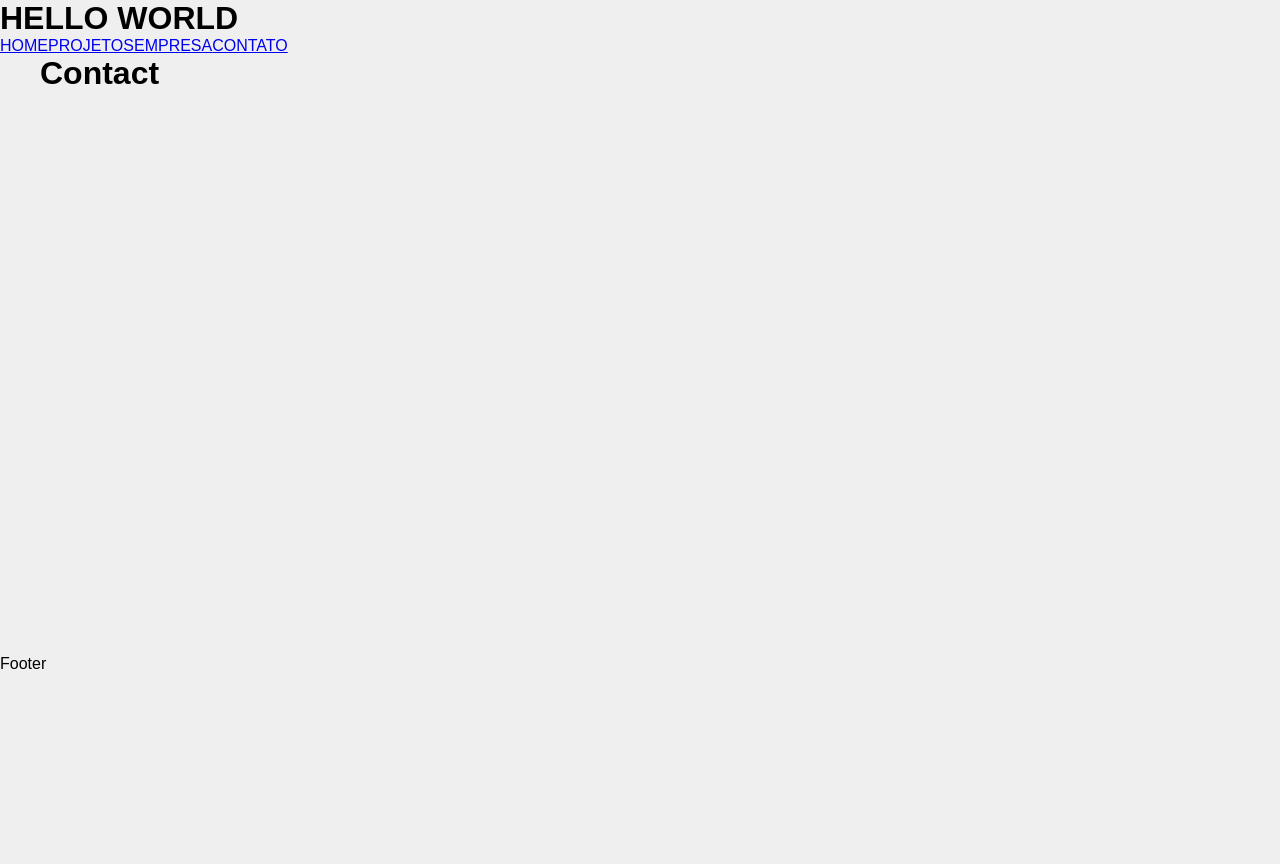
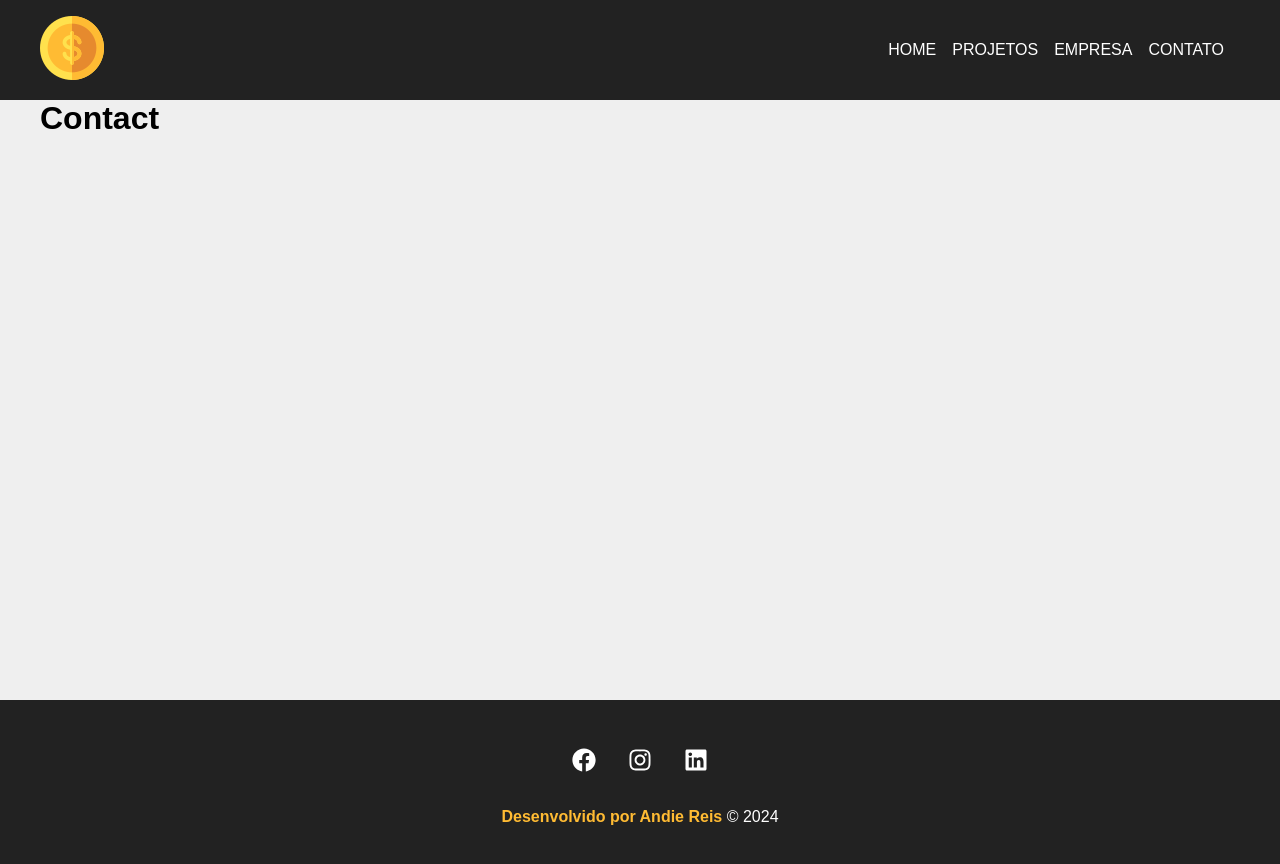
Before and after one commit to AndieReis/costs-project, a React (Create React App) app: page /contact in a window 1280 px wide. Shown: the top 864 px of the page. Before the commit the page ends 800 px from the top, so only its background shows below. Built offline with nearby package versions, Linux system fonts and the light colour scheme; a web font is replaced by a local one.

Commit message:
Add navbar and footer

```diff
--- a/package.json
+++ b/package.json
@@ -10,6 +10,7 @@
     "react": "^18.2.0",
     "react-dom": "^18.2.0",
     "react-icon": "^1.0.0",
+    "react-icons": "^5.0.1",
     "react-router-dom": "^6.22.3",
     "react-scripts": "5.0.1",
     "uuid": "^9.0.1",
--- a/src/App.js
+++ b/src/App.js
@@ -1,18 +1,18 @@
 import React from 'react'
 import { BrowserRouter as Router, Routes, Route, Link } from 'react-router-dom'
-import Navbar from './components/Navbar';
+import Navbar from './components/layout/Navbar';
 import Home from './components/pages/Home';
 import Projects from './components/pages/Projects';
 import Company from './components/pages/Company';
 import Contact from './components/pages/Contact';
 
 import Container from './components/layout/Container';
+import Footer from './components/layout/Footer';
 
 function App() {
   return (
     <Router>
       <div className="App">
-        <h1>HELLO WORLD</h1>
         <Navbar />
       </div>
 
@@ -25,7 +25,7 @@ function App() {
         </Routes>
       </Container>
 
-      <p>Footer</p>
+      <Footer />
     </Router>
 
 
--- a/src/components/Navbar.js
+++ /dev/null
@@ -1,14 +0,0 @@
-import { Link } from "react-router-dom";
-
-function Navbar() {
-    return (
-        <nav>
-            <Link to='/'>HOME</Link>
-            <Link to='/projects'>PROJETOS</Link>
-            <Link to='/company'>EMPRESA</Link>
-            <Link to='/contact'>CONTATO</Link>
-        </nav>
-    )
-}
-
-export default Navbar
--- /dev/null
+++ b/src/components/layout/Footer.js
@@ -0,0 +1,24 @@
+import styles from "./Footer.module.css"
+import { FaFacebook, FaInstagram, FaLinkedin } from "react-icons/fa"
+
+function Footer() {
+    return (
+        <footer className={styles.footer}>
+            <ul>
+                <li>
+                    <FaFacebook />
+                </li>
+                <li>
+                    <FaInstagram />
+                </li>
+                <li>
+                    <FaLinkedin />
+                </li>
+
+            </ul>
+            <p className={styles.copy}><span>Desenvolvido por Andie Reis</span> &copy; 2024</p>
+        </footer>
+    )
+}
+
+export default Footer
--- /dev/null
+++ b/src/components/layout/Footer.module.css
@@ -0,0 +1,34 @@
+.footer {
+    background-color: #222;
+    color: #fff;
+    padding: 3em;
+    text-align: center;
+}
+
+.footer ul {
+    display: flex;
+    justify-content: center;
+    list-style-type: none;
+}
+
+.footer li {
+    margin: 0 1em;
+}
+
+.footer li:hover {
+    color: #ffbb33;
+}
+
+.footer svg {
+    font-size: 1.5em;
+    cursor: pointer;
+}
+
+.copy {
+    margin-top: 2em;
+}
+
+.copy span {
+    font-weight: bold;
+    color: #ffbb33;
+}
--- /dev/null
+++ b/src/components/layout/Navbar.js
@@ -0,0 +1,34 @@
+import { Link } from "react-router-dom";
+
+import Container from "./Container";
+import logo from "../../img/costs_logo.png";
+
+import styles from "./Navbar.module.css"
+
+function Navbar() {
+    return (
+        <nav className={styles.navbar}>
+            <Container>
+                <Link to='/'>
+                    <img src={logo} alt='logo' />
+                </Link>
+                <ul className={styles.list}>
+                    <li>
+                        <Link to='/'>HOME</Link>
+                    </li>
+                    <li>
+                        <Link to='/projects'>PROJETOS</Link>
+                    </li>
+                    <li>
+                        <Link to='/company'>EMPRESA</Link>
+                    </li>
+                    <li>
+                        <Link to='/contact'>CONTATO</Link>
+                    </li>
+                </ul>
+            </Container>
+        </nav>
+    )
+}
+
+export default Navbar
--- /dev/null
+++ b/src/components/layout/Navbar.module.css
@@ -0,0 +1,25 @@
+.navbar {
+    display: flex;
+    justify-content: space-between;
+    background-color: #222;
+    padding: 1em;
+}
+
+.list {
+    display: flex;
+    list-style: none;
+    align-items: center;
+}
+
+.list li {
+    margin-right: 1em;
+}
+
+.list a {
+    color: #fff;
+    text-decoration: none;
+}
+
+.list a:hover {
+    color: #ffbb33
+}
```
Also changed, not shown: 1 other file (tests, documents, lock files or other folders).
